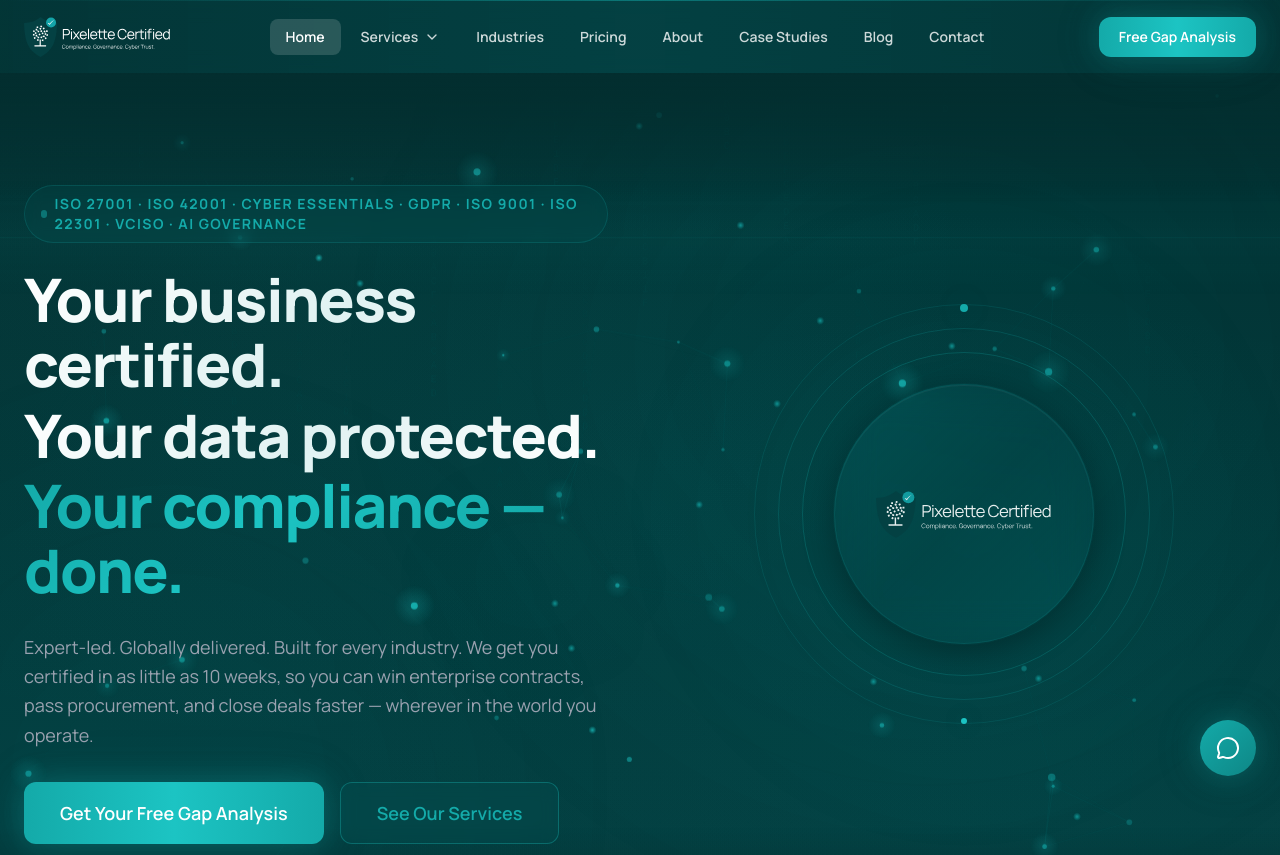
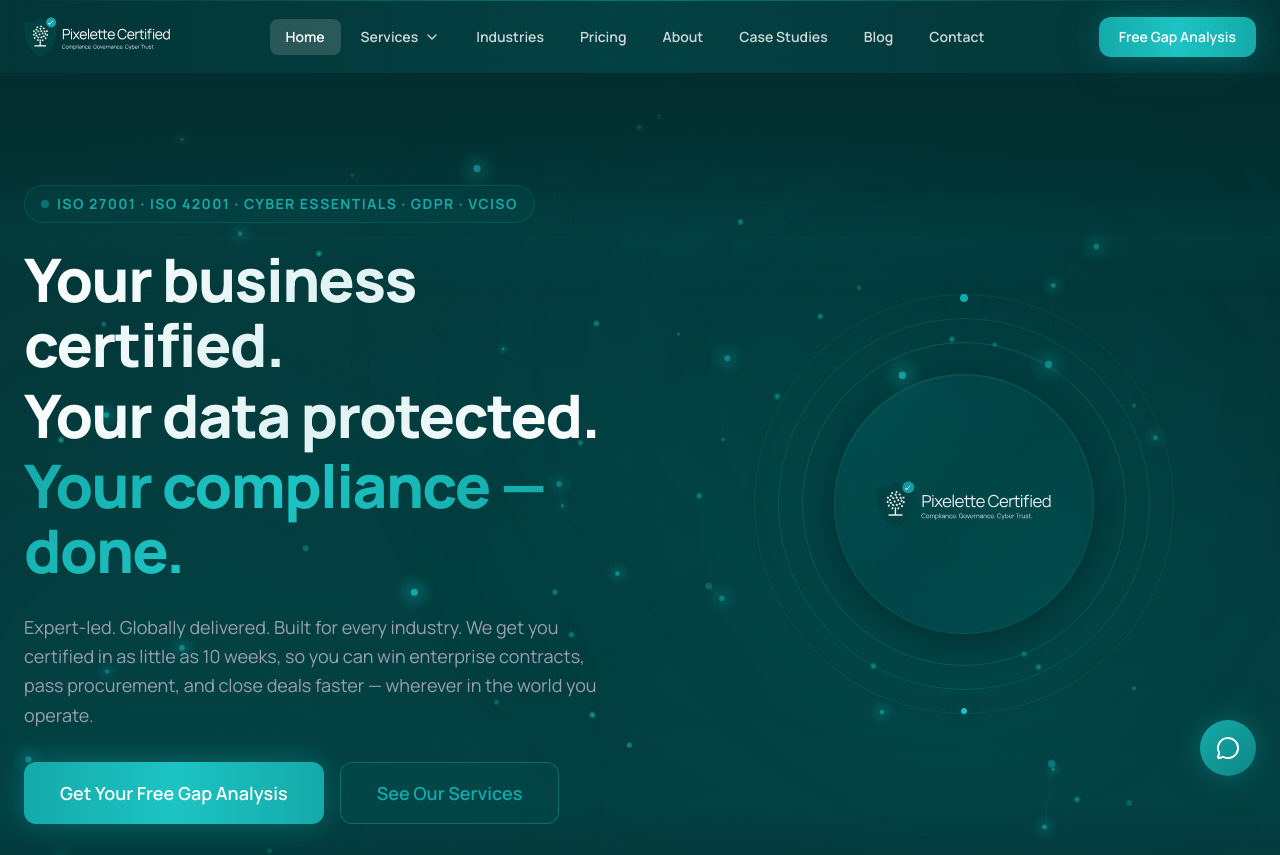
Before and after one commit to pixelette-technologies/Pixelette-Certified, a Next.js app: page / in a window 1280 px wide. Shown: the top 855 px of the page. Built offline with nearby package versions, Linux system fonts and the light colour scheme.

Commit message:
fix: shorten hero eyebrow tag to prevent overlap

```diff
--- a/src/components/sections/Hero.tsx
+++ b/src/components/sections/Hero.tsx
@@ -31,9 +31,9 @@
           initial="hidden"
           animate="visible"
         >
-          <span className="inline-flex items-center gap-2 text-accent text-sm font-bold uppercase tracking-widest mb-6 px-4 py-2 rounded-full border border-accent/20 bg-accent/5 backdrop-blur-sm">
-            <span className="w-2 h-2 rounded-full bg-accent animate-pulse" />
-            ISO 27001 &middot; ISO 42001 &middot; Cyber Essentials &middot; GDPR &middot; ISO 9001 &middot; ISO 22301 &middot; vCISO &middot; AI Governance
+          <span className="inline-flex items-center gap-2 text-accent text-xs sm:text-sm font-bold uppercase tracking-widest mb-6 px-4 py-2 rounded-full border border-accent/20 bg-accent/5 backdrop-blur-sm flex-wrap justify-center">
+            <span className="w-2 h-2 rounded-full bg-accent animate-pulse shrink-0" />
+            ISO 27001 &middot; ISO 42001 &middot; Cyber Essentials &middot; GDPR &middot; vCISO
           </span>
           <h1 className="text-4xl sm:text-5xl lg:text-[3.5rem] xl:text-6xl font-extrabold tracking-tight leading-[1.08] mb-6">
             <span className="gradient-text-white">Your business certified.</span>
```
